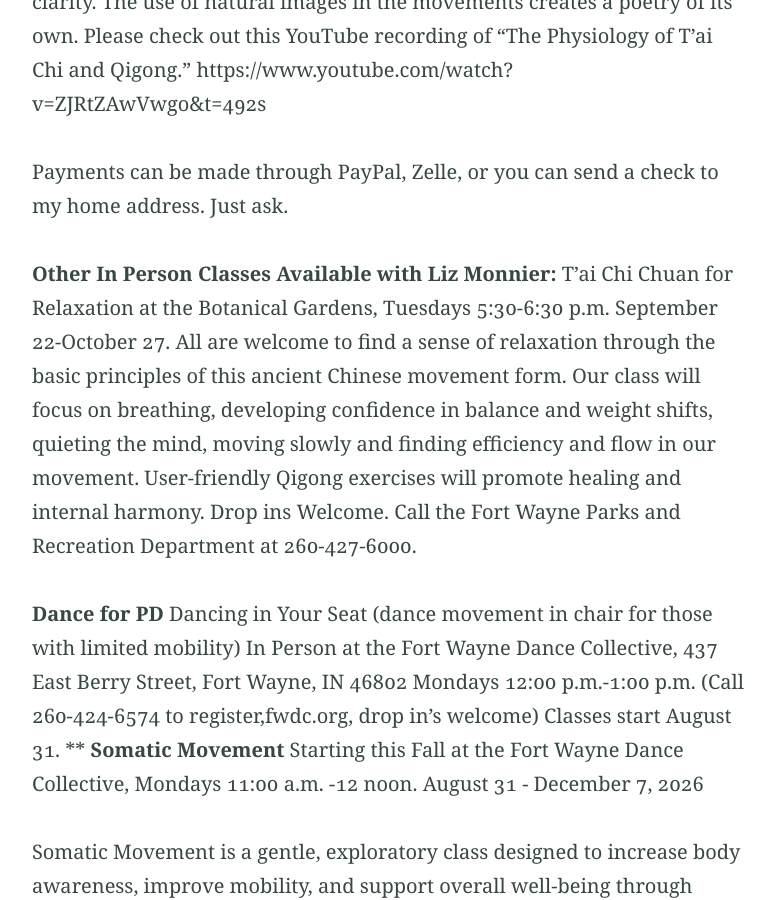
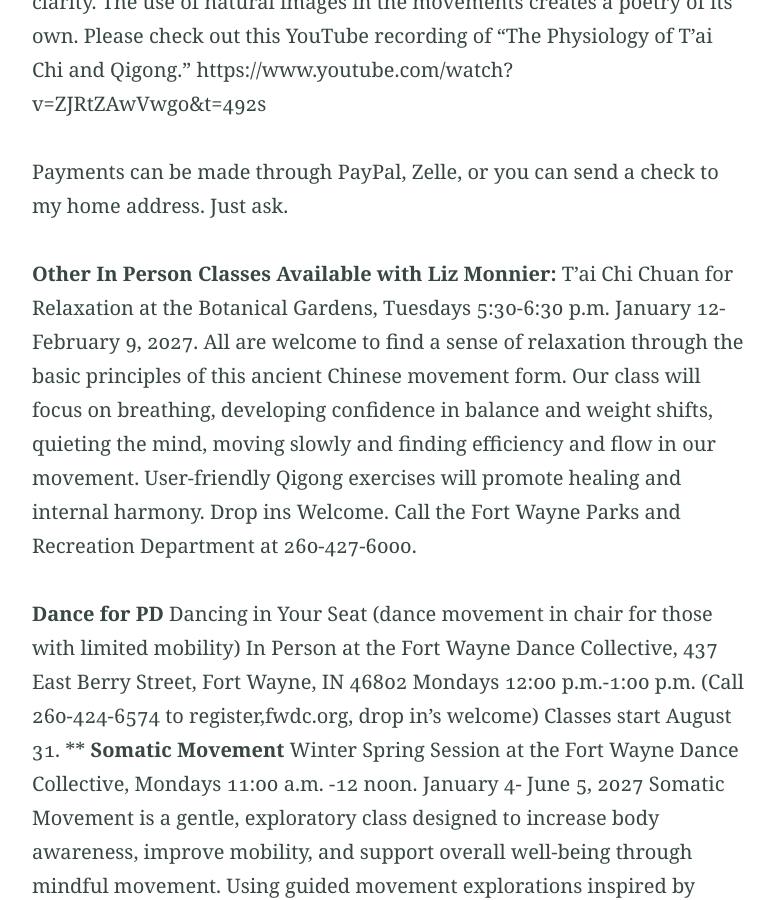
Before and after one commit to monnierliz/monnierliz.github.io, a Jekyll site: the page built from index.md, in a window 1280 px wide and 900 px high, scrolled down 4856 px. Shown: the whole window, without its empty margins (251-1025 px from the left). Built offline with Jekyll 4.4.1, drawn with Linux system fonts in a browser that asks for light colours; some of the changed text lies outside the part shown.

Commit message:
Update index.md updated Oct. 30, 2026

```diff
--- a/index.md
+++ b/index.md
@@ -47,7 +47,7 @@ Join a Class with Liz in person or on Zoom
 Bones for Life® processes help us to understand more about ourselves. When we begin to pay attention to our movement and feel more aware, the brain and nervous system make positive changes that create more efficiency. Movement becomes easier and more enjoyable. I believe you will feel a difference.
 ON ZOOM
 **A Bones for Life® four-class series with Liz Monnier**
-August 4, 11, 18, 25
+November 3, 10, 17, 24, 2026
 **On Zoom,Tuesdays 12 noon – 1 p.m. (EST)
 Classes are recorded and available for 2 weeks.
 
@@ -70,7 +70,7 @@ https://forms.gle/K6mNWwSemJ5dkFEq9
 **NEW ZOOM Offering**
 Qigong, Thursdays at 12 noon -1:00 (EDT) on Zoom
 Classes are recorded and available for 2 weeks.
-Classes are $40 for a four-class series. August 6, 13, 20, 27
+Classes are $40 for a four-class series. November 5, 12, 19, 26
 
 You have within you the natural power and wisdom to re-energize and heal yourself! The method of Qigong has its roots in ancient Chinese medicine combining movement, breath, self-massage and meditation.
 Qigong is similar to T’ai Chi Chuan, but its intention is quite different. Qi means “life force,” and gong refers to “skill.” Qigong means improving your skill at tapping in and moving your own life force; your Qi (pronounced chee).
@@ -81,7 +81,7 @@ Please check out this YouTube recording of “The Physiology of T’ai Chi and Q
 Payments can be made through PayPal, Zelle, or you can send a check to my home address. Just ask.
 
 **Other In Person Classes Available with Liz Monnier:**
-T'ai Chi Chuan for Relaxation at the Botanical Gardens, Tuesdays 5:30-6:30 p.m. September 22-October 27. All are welcome to find a sense of relaxation through the basic principles of this ancient Chinese movement form.  Our class will focus on breathing, developing confidence in balance and weight shifts, quieting the mind, moving slowly and finding efficiency and flow in our movement. User-friendly Qigong exercises will promote healing and internal harmony.
+T'ai Chi Chuan for Relaxation at the Botanical Gardens, Tuesdays 5:30-6:30 p.m. January 12-February 9, 2027. All are welcome to find a sense of relaxation through the basic principles of this ancient Chinese movement form.  Our class will focus on breathing, developing confidence in balance and weight shifts, quieting the mind, moving slowly and finding efficiency and flow in our movement. User-friendly Qigong exercises will promote healing and internal harmony.
 Drop ins Welcome. Call the Fort Wayne Parks and Recreation Department at 260-427-6000.
 
 **Dance for PD** Dancing in Your Seat  (dance movement in chair for those with limited mobility)
@@ -89,12 +89,11 @@ In Person at the Fort Wayne Dance Collective, 437 East Berry Street, Fort Wayne,
 Mondays 12:00 p.m.-1:00 p.m. (Call 260-424-6574 to register,fwdc.org, drop in’s welcome) Classes start August 31.
 **
 **Somatic Movement**
-Starting this Fall at the Fort Wayne Dance Collective, Mondays 11:00 a.m. -12 noon. August 31 - December 7, 2026
-
+Winter Spring Session  at the Fort Wayne Dance Collective, Mondays 11:00 a.m. -12 noon. January 4- June 5, 2027
 Somatic Movement is a gentle, exploratory class designed to increase body awareness, improve mobility, and support overall well-being through mindful movement. Using guided movement explorations inspired by Feldenkrais Awareness Through Movement ® lessons, participants learn to recognize habitual movement patterns, release unnecessary tension, and discover more efficient ways of moving. Students must be able to lie on the floor.
 Rather than focusing on choreography or technique, this class encourages curiosity, attention, and comfort. Each lesson offers practical tools that can improve balance, coordination, posture, flexibility, and ease of movement in everyday life.
 No dance experience is necessary, and all levels of movement experience are welcome. Whether you are looking to reduce stress, reconnect with your body, complement another movement practice, or simply move with greater comfort and confidence, Somatic Movement provides an inclusive and supportive environment for exploration.
-To register visit fwdc.org or call 260-424-6574. $15 drop-in, $98 7-week package, $196 full session
+To register visit fwdc.org or call 260-424-6574. $15 drop-in,
 
 
 
```
